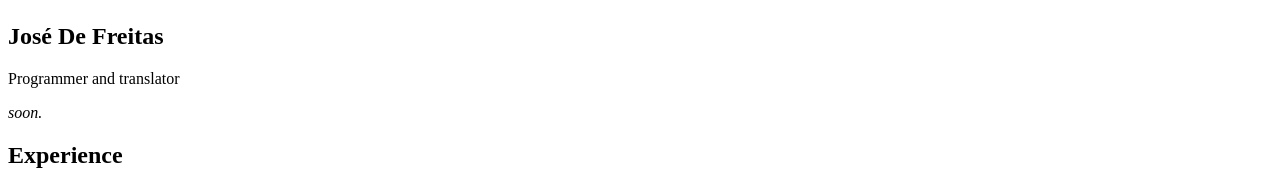
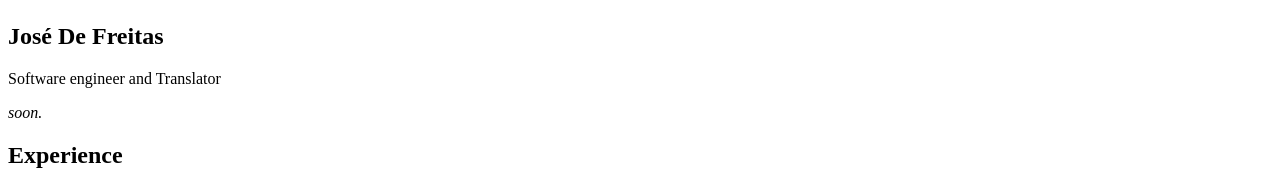
Before and after one commit to JoseDeFreitas/JoseDeFreitas-website, a Next.js app: page / in a window 1280 px wide. Shown: the part 327-497 px from the top of the page. Built offline with nearby package versions, Linux system fonts and the light colour scheme.

Commit message:
Change name

```diff
--- a/pages/index.js
+++ b/pages/index.js
@@ -34,7 +34,7 @@ export default function Home({ overallList, planguagesList, technologiesList })
                             </div>
                             <div className="col-start-2 col-end-3 self-center ml-8">
                                 <h1 className="text-first-800 font-bold text-5xl">José De Freitas</h1>
-                                <p className="text-first-800 font-semibold text-2xl">Programmer and translator</p>
+                                <p className="text-first-800 font-semibold text-2xl">Software engineer and Translator</p>
                             </div>
                         </div>
                         <div>
```
